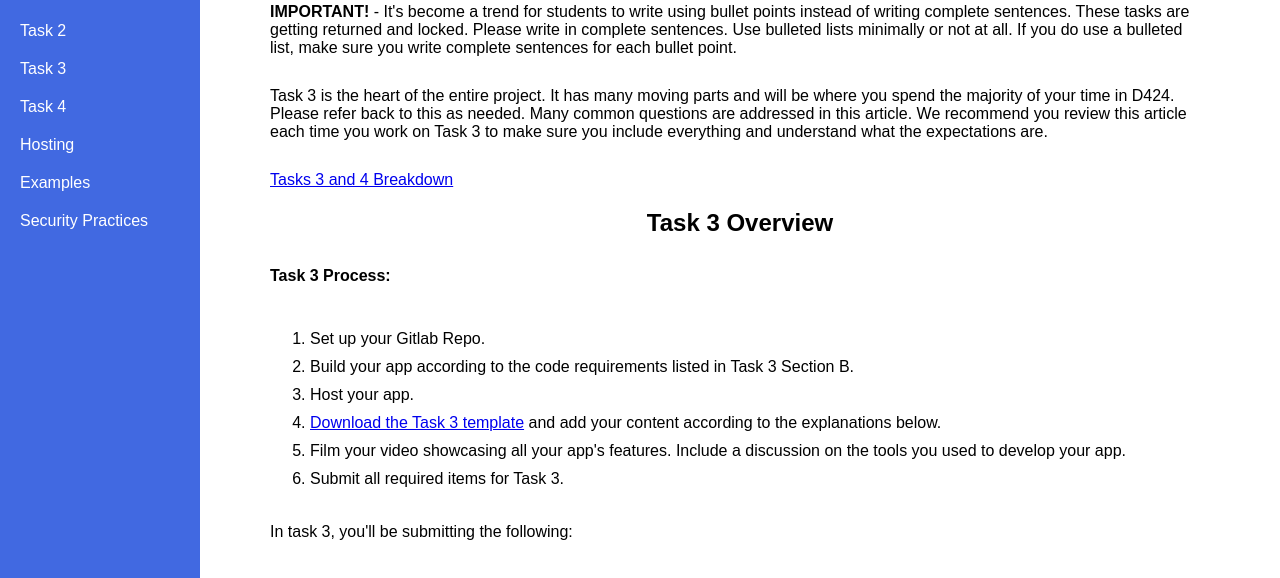
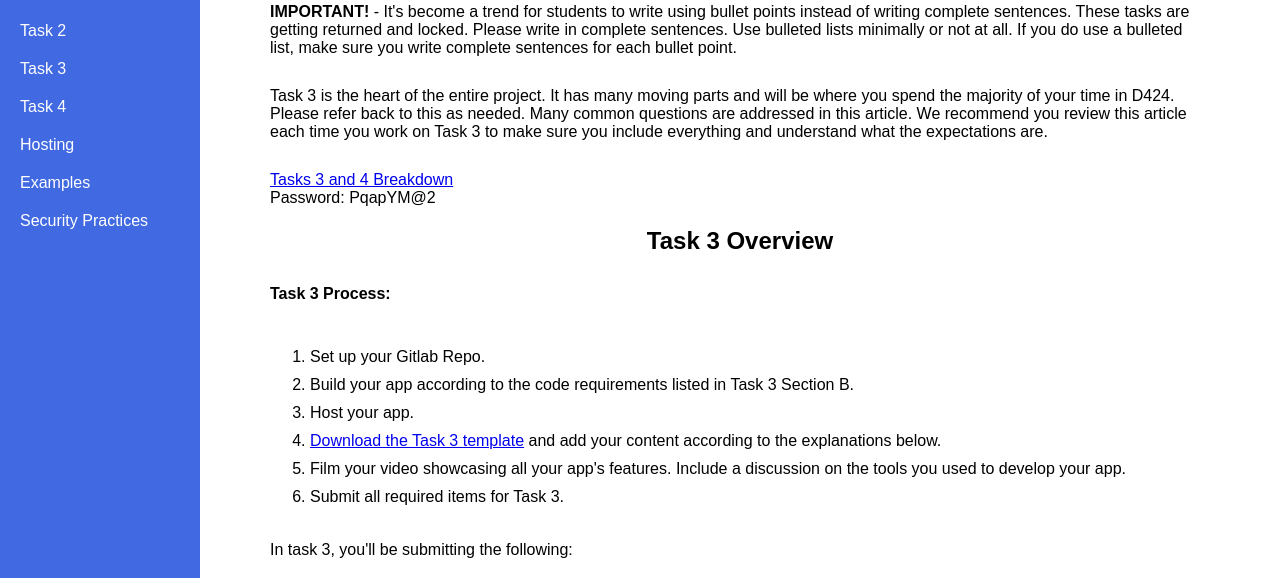
Before and after one commit to tawnyalee/D424Guidance, a plain HTML site: page task3.html in a window 1280 px wide. Shown: the part 144-722 px from the top of the page. Drawn offline with Linux system fonts and the light colour scheme.

Commit message:
Update task3.html

```diff
--- a/task3.html
+++ b/task3.html
@@ -36,7 +36,7 @@
             <p>
                 Task 3 is the heart of the entire project. It has many moving parts and will be where you spend the majority of your time in D424. Please refer back to this as needed. Many common questions are addressed in this article. We recommend you review this article each time you work on Task 3 to make sure you include everything and understand what the expectations are.
             </p>
-            <p><a href="https://wgu.webex.com/recordingservice/sites/wgu/recording/c97eab26a3c34b599a6b6928e5a7d0fa/playback" alt="video for tasks 3 and 4" target=_blank>Tasks 3 and 4 Breakdown</a></p>
+            <p><a href="https://wgu.webex.com/recordingservice/sites/wgu/recording/c97eab26a3c34b599a6b6928e5a7d0fa/playback" alt="video for tasks 3 and 4" target=_blank>Tasks 3 and 4 Breakdown</a> <br /> Password: PqapYM@2</p>
             <h2>Task 3 Overview</h2>
             <p>
                 <b>Task 3 Process:</b>
```
